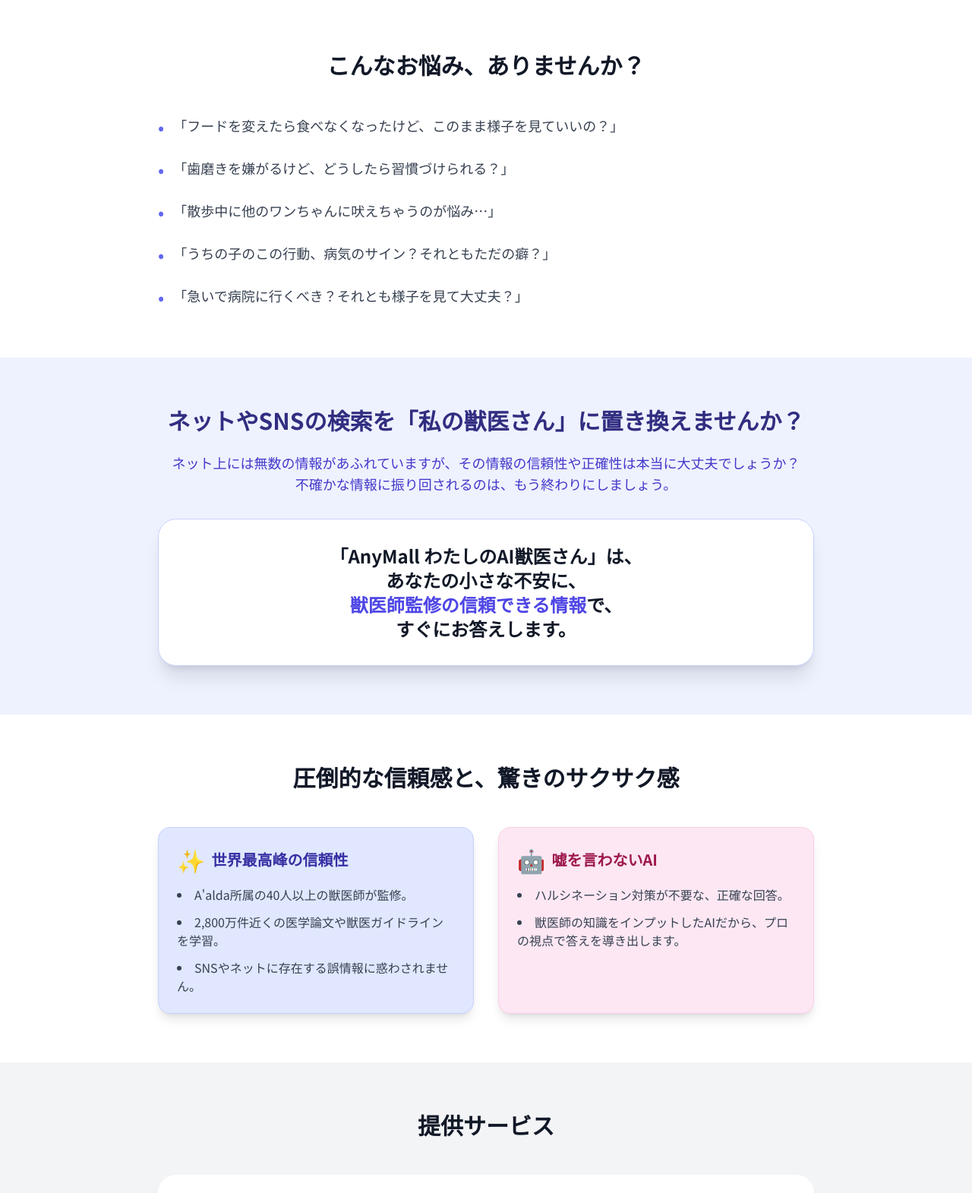
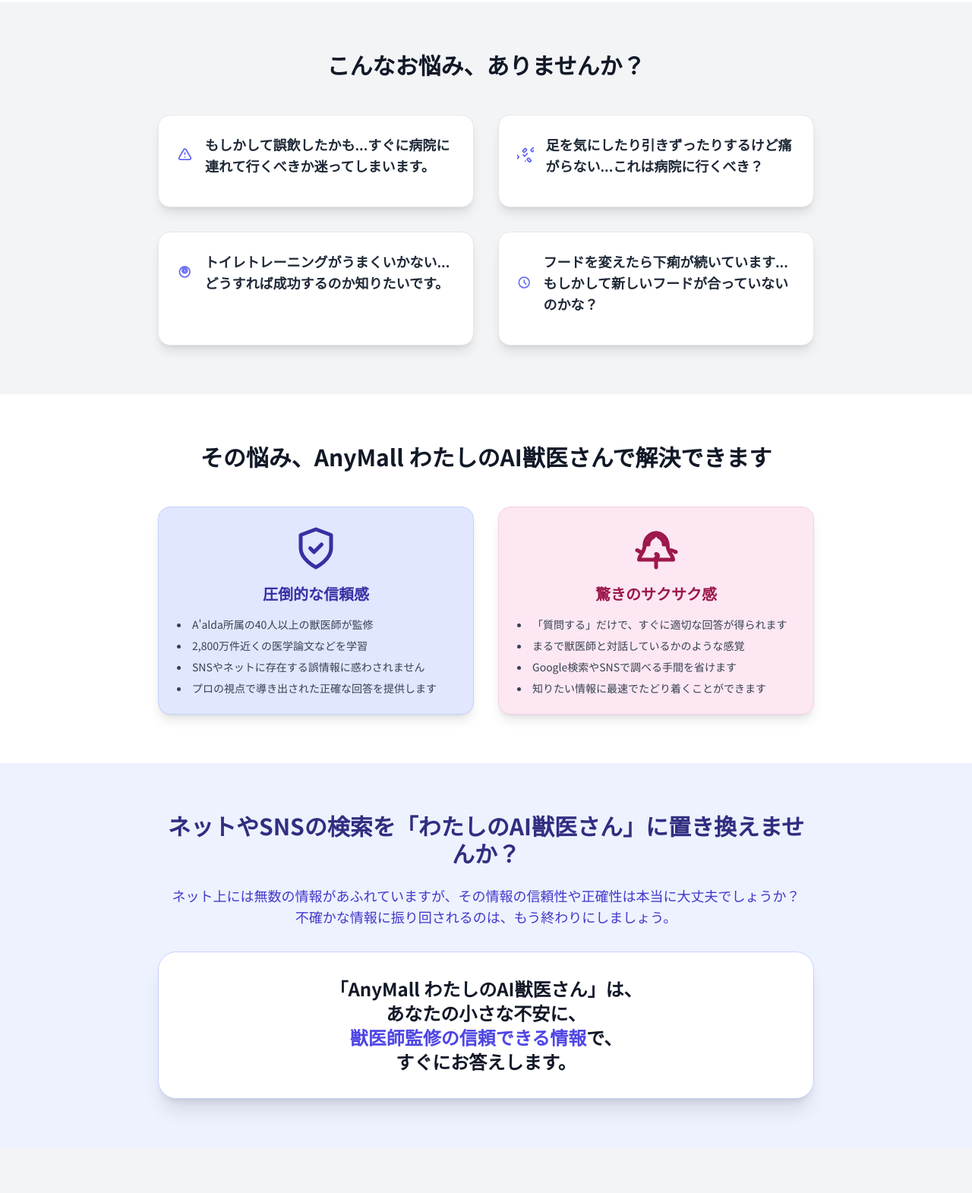
Before and after one commit to tatsuyaabe-byte/PetParent, a plain HTML site: page index.html in a window 1280 px wide. Shown: the part 1229-2800 px from the top of the page at 76% size. Drawn offline with nearby package versions, Linux system fonts and the light colour scheme.

Commit message:
Update index.html

```diff
--- a/index.html
+++ b/index.html
@@ -19,6 +19,7 @@
     <!-- Header Section -->
     <header class="bg-white shadow-sm sticky top-0 z-50">
         <div class="container mx-auto px-4 py-4 flex justify-between items-center">
+            <!-- サービス名を変更 -->
             <h1 class="text-xl font-bold text-indigo-600">AnyMall わたしのAI獣医さん</h1>
             <a href="#cta" class="bg-indigo-500 text-white px-4 py-2 rounded-full font-semibold hover:bg-indigo-600 transition-colors duration-300 shadow-md">健康チェックを始める</a>
         </div>
@@ -28,7 +29,7 @@
     <main>
         <section class="bg-indigo-50 text-center py-16 md:py-24">
             <div class="container mx-auto px-4">
-                <!-- ユーザーから提供された新しいコピーを適用 -->
+                <!-- FVコピーを修正 -->
                 <h2 class="text-3xl sm:text-4xl md:text-5xl font-extrabold text-indigo-900 leading-tight mb-4">
                     愛する家族の健康を<br class="md:hidden">一緒に守りましょう。
                 </h2>
@@ -39,18 +40,18 @@
                     <img src="https://placehold.co/1200x600/6366F1/FFFFFF?text=Warm+Image+of+Pet+and+Owner" alt="ペットと飼い主の温かいイメージ" class="w-full h-auto object-cover">
                     <div class="absolute inset-0 bg-indigo-500 bg-opacity-10"></div>
                 </div>
-                <!-- CTAボタンのテキストを新しいコピーに更新 -->
+                <!-- CTAボタンのテキストを更新 -->
                 <a href="#cta" class="mt-8 inline-block bg-indigo-600 text-white text-lg font-bold px-8 py-4 rounded-full shadow-lg transform hover:scale-105 transition-all duration-300">健康チェックを始める</a>
             </div>
         </section>
 
-        <!-- New Service Description Section -->
+        <!-- 新しいサービス説明文のセクション -->
         <section class="py-16 bg-white">
             <div class="container mx-auto px-4 max-w-4xl text-center">
-                <!-- ユーザーから提供されたサービス説明文を適用 -->
+                <!-- サービス説明文を修正 -->
                 <p class="text-xl sm:text-2xl font-bold text-gray-900 mb-8">
                     愛するペットの「いつもと違う」に気づいたら、<br>
-                    まずはここで相談してみませんか？
+                    まずはAI獣医に相談してみませんか？
                 </p>
                 <div class="grid sm:grid-cols-3 gap-6 mb-8">
                     <div class="p-4 bg-indigo-100 rounded-xl shadow-md">
@@ -73,41 +74,84 @@
             </div>
         </section>
 
-        <!-- Problem Section -->
+        <!-- 悩みのセクション - グラフィック化と内容追加 -->
+        <section class="py-16 bg-gray-100">
+            <div class="container mx-auto px-4 max-w-4xl">
+                <h3 class="text-2xl md:text-3xl font-bold text-center text-gray-900 mb-12">こんなお悩み、ありませんか？</h3>
+                <div class="grid sm:grid-cols-2 md:grid-cols-2 gap-8">
+                    <div class="bg-white p-6 rounded-2xl shadow-lg border border-gray-200">
+                        <div class="flex items-center mb-4">
+                            <!-- アイコンをシンプルに変更 -->
+                            <svg xmlns="http://www.w3.org/2000/svg" class="h-10 w-10 text-indigo-500" fill="none" viewBox="0 0 24 24" stroke="currentColor"><path stroke-linecap="round" stroke-linejoin="round" stroke-width="2" d="M12 9v2m0 4h.01m-6.938 4h13.856c1.54 0 2.502-1.667 1.732-3L13.732 4c-.77-1.333-2.694-1.333-3.464 0L3.332 16c-.77 1.333.192 3 1.732 3z" /></svg>
+                            <!-- 悩みの文章を調整 -->
+                            <p class="text-lg font-semibold ml-4">もしかして誤飲したかも...すぐに病院に連れて行くべきか迷ってしまいます。</p>
+                        </div>
+                    </div>
+                    <div class="bg-white p-6 rounded-2xl shadow-lg border border-gray-200">
+                        <div class="flex items-center mb-4">
+                            <!-- アイコンをシンプルに変更 -->
+                            <svg xmlns="http://www.w3.org/2000/svg" class="h-10 w-10 text-indigo-500" fill="none" viewBox="0 0 24 24" stroke="currentColor"><path stroke-linecap="round" stroke-linejoin="round" stroke-width="2" d="M9 12l2 2 4-4m5.618-4.137a1 1 0 010-1.414l2.586-2.586a1 1 0 011.414 0l1 1a1 1 0 010 1.414l-2.586 2.586a1 1 0 01-1.414 0zm-12 1a1 1 0 010-1.414l2.586-2.586a1 1 0 011.414 0l1 1a1 1 0 010 1.414l-2.586 2.586a1 1 0 01-1.414 0zm-7.618 10a1 1 0 01-1.414 0l-2.586-2.586a1 1 0 010-1.414l1-1a1 1 0 011.414 0l2.586 2.586a1 1 0 010 1.414zM16 17a1 1 0 011.414 0l2.586 2.586a1 1 0 010 1.414l-1 1a1 1 0 01-1.414 0l-2.586-2.586a1 1 0 010-1.414zM12 21h.01M12 3h.01" /></svg>
+                            <!-- 悩みの文章を調整 -->
+                            <p class="text-lg font-semibold ml-4">足を気にしたり引きずったりするけど痛がらない...これは病院に行くべき？</p>
+                        </div>
+                    </div>
+                    <div class="bg-white p-6 rounded-2xl shadow-lg border border-gray-200">
+                        <div class="flex items-center mb-4">
+                            <!-- アイコンをシンプルに変更 -->
+                            <svg xmlns="http://www.w3.org/2000/svg" class="h-10 w-10 text-indigo-500" fill="none" viewBox="0 0 24 24" stroke="currentColor"><path stroke-linecap="round" stroke-linejoin="round" stroke-width="2" d="M12 8c1.105 0 2 .895 2 2s-.895 2-2 2-2-.895-2-2 .895-2 2-2z" /><path stroke-linecap="round" stroke-linejoin="round" stroke-width="2" d="M12 14c-2.21 0-4-1.79-4-4s1.79-4 4-4 4 1.79 4 4-1.79 4-4 4z" /><path stroke-linecap="round" stroke-linejoin="round" stroke-width="2" d="M12 20c-4.418 0-8-3.582-8-8s3.582-8 8-8 8 3.582 8 8-3.582 8-8 8z" /></svg>
+                            <!-- 悩みの文章を調整 -->
+                            <p class="text-lg font-semibold ml-4">トイレトレーニングがうまくいかない...どうすれば成功するのか知りたいです。</p>
+                        </div>
+                    </div>
+                    <div class="bg-white p-6 rounded-2xl shadow-lg border border-gray-200">
+                        <div class="flex items-center mb-4">
+                            <!-- アイコンをシンプルに変更 -->
+                            <svg xmlns="http://www.w3.org/2000/svg" class="h-10 w-10 text-indigo-500" fill="none" viewBox="0 0 24 24" stroke="currentColor"><path stroke-linecap="round" stroke-linejoin="round" stroke-width="2" d="M12 8v4l3 3m6-3a9 9 0 11-18 0 9 9 0 0118 0z" /></svg>
+                            <!-- 悩みの文章を調整 -->
+                            <p class="text-lg font-semibold ml-4">フードを変えたら下痢が続いています...もしかして新しいフードが合っていないのかな？</p>
+                        </div>
+                    </div>
+                </div>
+            </div>
+        </section>
+
+        <!-- 悩みの解決理由（強み）セクション - 箇条書きとビジュアライズを強化 -->
         <section class="py-16 bg-white">
             <div class="container mx-auto px-4 max-w-4xl">
-                <h3 class="text-2xl md:text-3xl font-bold text-center text-gray-900 mb-12">こんなお悩み、ありませんか？</h3>
-                <ul class="space-y-6 text-lg text-gray-700">
-                    <!-- 日常の悩みを追加 -->
-                    <li class="flex items-start">
-                        <span class="mr-3 text-2xl text-indigo-500">&bull;</span>
-                        <span>「フードを変えたら食べなくなったけど、このまま様子を見ていいの？」</span>
-                    </li>
-                    <li class="flex items-start">
-                        <span class="mr-3 text-2xl text-indigo-500">&bull;</span>
-                        <span>「歯磨きを嫌がるけど、どうしたら習慣づけられる？」</span>
-                    </li>
-                    <li class="flex items-start">
-                        <span class="mr-3 text-2xl text-indigo-500">&bull;</span>
-                        <span>「散歩中に他のワンちゃんに吠えちゃうのが悩み…」</span>
-                    </li>
-                    <!-- 元々の悩みを残しつつ、少し表現を調整 -->
-                    <li class="flex items-start">
-                        <span class="mr-3 text-2xl text-indigo-500">&bull;</span>
-                        <span>「うちの子のこの行動、病気のサイン？それともただの癖？」</span>
-                    </li>
-                    <li class="flex items-start">
-                        <span class="mr-3 text-2xl text-indigo-500">&bull;</span>
-                        <span>「急いで病院に行くべき？それとも様子を見て大丈夫？」</span>
-                    </li>
-                </ul>
+                <h3 class="text-2xl md:text-3xl font-bold text-center text-gray-900 mb-12">その悩み、AnyMall わたしのAI獣医さんで解決できます</h3>
+                <div class="grid md:grid-cols-2 gap-8">
+                    <div class="bg-indigo-100 p-6 rounded-2xl shadow-lg border border-indigo-200 text-center">
+                        <div class="flex items-center justify-center mb-4 text-indigo-800">
+                            <svg xmlns="http://www.w3.org/2000/svg" width="60" height="60" viewBox="0 0 24 24" fill="none" stroke="currentColor" stroke-width="2" stroke-linecap="round" stroke-linejoin="round" class="lucide lucide-shield-check"><path d="M12 22s8-4 8-10V5l-8-3-8 3v7c0 6 8 10 8 10"/><path d="m9 12 2 2 4-4"/></svg>
+                        </div>
+                        <h4 class="text-xl font-bold text-indigo-800 mb-4">圧倒的な信頼感</h4>
+                        <ul class="text-gray-700 text-sm text-left list-disc list-inside space-y-2">
+                            <li>A'alda所属の40人以上の獣医師が監修</li>
+                            <li>2,800万件近くの医学論文などを学習</li>
+                            <li>SNSやネットに存在する誤情報に惑わされません</li>
+                            <li>プロの視点で導き出された正確な回答を提供します</li>
+                        </ul>
+                    </div>
+                    <div class="bg-pink-100 p-6 rounded-2xl shadow-lg border border-pink-200 text-center">
+                        <div class="flex items-center justify-center mb-4 text-pink-800">
+                            <svg xmlns="http://www.w3.org/2000/svg" width="60" height="60" viewBox="0 0 24 24" fill="none" stroke="currentColor" stroke-width="2" stroke-linecap="round" stroke-linejoin="round" class="lucide lucide-zap"><path d="M4 14a1 1 0 0 1-.41-.1L2 13"/><path d="M22 14a1 1 0 0 1 .41-.1L20 13"/><path d="M12 22v-5"/><path d="M12 17a1 1 0 0 0 0-2"/><path d="M18 10a6 6 0 0 0-12 0c0 4.5-3 5.5-3 8h18c0-2.5-3-3.5-3-8"/><path d="M18 10h-2c0-1.8-1-3.2-2.7-4L12 4 10.7 6c-1.7.8-2.7 2.2-2.7 4H6"/></svg>
+                        </div>
+                        <h4 class="text-xl font-bold text-pink-800 mb-4">驚きのサクサク感</h4>
+                        <ul class="text-gray-700 text-sm text-left list-disc list-inside space-y-2">
+                            <li>「質問する」だけで、すぐに適切な回答が得られます</li>
+                            <li>まるで獣医師と対話しているかのような感覚</li>
+                            <li>Google検索やSNSで調べる手間を省けます</li>
+                            <li>知りたい情報に最速でたどり着くことができます</li>
+                        </ul>
+                    </div>
+                </div>
             </div>
         </section>
 
         <!-- Replacement Section -->
         <section class="bg-indigo-50 py-16">
             <div class="container mx-auto px-4 text-center max-w-4xl">
-                <h3 class="text-2xl md:text-3xl font-bold text-indigo-900 mb-6">ネットやSNSの検索を<br class="sm:hidden">「私の獣医さん」に置き換えませんか？</h3>
+                <h3 class="text-2xl md:text-3xl font-bold text-indigo-900 mb-6">ネットやSNSの検索を<br class="sm:hidden">「わたしのAI獣医さん」に置き換えませんか？</h3>
                 <p class="text-base sm:text-lg text-indigo-700 mb-8">
                     ネット上には無数の情報があふれていますが、その情報の信頼性や正確性は本当に大丈夫でしょうか？<br>
                     不確かな情報に振り回されるのは、もう終わりにしましょう。
@@ -123,79 +167,10 @@
             </div>
         </section>
 
-        <!-- Strength Section -->
-        <section class="py-16 bg-white">
-            <div class="container mx-auto px-4 max-w-4xl">
-                <h3 class="text-2xl md:text-3xl font-bold text-center text-gray-900 mb-12">圧倒的な信頼感と、驚きのサクサク感</h3>
-                <div class="grid md:grid-cols-2 gap-8">
-                    <div class="bg-indigo-100 p-6 rounded-2xl shadow-lg border border-indigo-200">
-                        <h4 class="text-xl font-bold text-indigo-800 mb-4 flex items-center">
-                            <span class="mr-2 text-3xl">✨</span> 世界最高峰の信頼性
-                        </h4>
-                        <ul class="space-y-3 text-gray-700 list-disc list-inside">
-                            <li>A'alda所属の40人以上の獣医師が監修。</li>
-                            <li>2,800万件近くの医学論文や獣医ガイドラインを学習。</li>
-                            <li>SNSやネットに存在する誤情報に惑わされません。</li>
-                        </ul>
-                    </div>
-                    <div class="bg-pink-100 p-6 rounded-2xl shadow-lg border border-pink-200">
-                        <h4 class="text-xl font-bold text-pink-800 mb-4 flex items-center">
-                            <span class="mr-2 text-3xl">🤖</span> 嘘を言わないAI
-                        </h4>
-                        <ul class="space-y-3 text-gray-700 list-disc list-inside">
-                            <li>ハルシネーション対策が不要な、正確な回答。</li>
-                            <li>獣医師の知識をインプットしたAIだから、プロの視点で答えを導き出します。</li>
-                        </ul>
-                    </div>
-                </div>
-            </div>
-        </section>
-
-        <!-- Service Section -->
-        <section class="bg-gray-100 py-16">
-            <div class="container mx-auto px-4 max-w-4xl">
-                <h3 class="text-2xl md:text-3xl font-bold text-center text-gray-900 mb-12">提供サービス</h3>
-                <div class="space-y-12">
-                    <div class="flex flex-col md:flex-row items-center bg-white p-8 rounded-3xl shadow-xl">
-                        <img src="https://placehold.co/200x200/F1F5F9/94A3B8?text=AI+Icon" alt="AIアイコン" class="w-32 h-32 md:w-40 md:h-40 rounded-full object-cover mb-4 md:mb-0 md:mr-8">
-                        <div class="text-center md:text-left">
-                            <h4 class="text-2xl font-bold text-indigo-600 mb-2">1. 私の獣医さんAI</h4>
-                            <p class="text-gray-700">ペットの種類や年齢、症状を入力するだけで、専門的な知見に基づいた回答を瞬時に生成。日々の疑問から、病院に行くべきかの判断材料まで、いつでも頼れるあなたのパートナーです。</p>
-                        </div>
-                    </div>
-                    <div class="flex flex-col md:flex-row items-center bg-white p-8 rounded-3xl shadow-xl">
-                        <img src="https://placehold.co/200x200/F1F5F9/94A3B8?text=Report+Icon" alt="レポートアイコン" class="w-32 h-32 md:w-40 md:h-40 rounded-full object-cover mb-4 md:mb-0 md:mr-8">
-                        <div class="text-center md:text-left">
-                            <h4 class="text-2xl font-bold text-indigo-600 mb-2">2. AIさくっと即レポ</h4>
-                            <p class="text-gray-700">病院での検査結果ファイルをアップロードするだけで、専門的な数値を分かりやすく解説。現在の健康状態や、これから注意すべきポイントを教えてくれるので、獣医師さんとのコミュニケーションがよりスムーズになります。</p>
-                        </div>
-                    </div>
-                </div>
-            </div>
-        </section>
-
-        <!-- How to use & Video Section -->
-        <section class="py-16 bg-white text-center">
-            <div class="container mx-auto px-4 max-w-4xl">
-                <h3 class="text-2xl md:text-3xl font-bold text-gray-900 mb-8">使い方はとっても簡単！</h3>
-                <img src="https://placehold.co/1200x600/E2E8F0/4A5568?text=Animated+GIF+of+App+Usage" alt="サービスの利用方法" class="w-full max-w-2xl mx-auto rounded-xl shadow-lg mb-12">
-
-                <h3 class="text-2xl md:text-3xl font-bold text-gray-900 mb-8">プロモーション動画はこちら</h3>
-                <div class="relative w-full max-w-2xl mx-auto aspect-video rounded-xl overflow-hidden shadow-lg">
-                    <!-- A placeholder for a YouTube video embed -->
-                    <div class="absolute inset-0 flex items-center justify-center bg-gray-300">
-                        <svg class="w-20 h-20 text-gray-500" fill="currentColor" viewBox="0 0 20 20">
-                            <path fill-rule="evenodd" d="M10 18a8 8 0 100-16 8 8 0 000 16zM9.555 7.168A1 1 0 008 8v4a1 1 0 001.555.832l3-2a1 1 0 000-1.664l-3-2z" clip-rule="evenodd"></path>
-                        </svg>
-                    </div>
-                </div>
-            </div>
-        </section>
-
         <!-- Pricing Section -->
         <section class="bg-gray-100 py-16">
             <div class="container mx-auto px-4 max-w-4xl">
-                <h3 class="text-2xl md:text-3xl font-bold text-center text-gray-900 mb-12">料金プラン</h3>
+                <h3 class="text-2xl md:text-3xl font-bold text-center text-gray-900 mb-12">料金プランはこちら</h3>
                 <div class="grid md:grid-cols-2 gap-8">
                     <div class="bg-white p-8 rounded-3xl shadow-xl border border-gray-200 text-center">
                         <h4 class="text-2xl font-bold text-gray-900 mb-4">無料プラン</h4>
@@ -205,7 +180,8 @@
                     </div>
                     <div class="bg-indigo-600 p-8 rounded-3xl shadow-xl text-white text-center transform scale-105">
                         <h4 class="text-2xl font-bold mb-4">有料プラン</h4>
-                        <p class="text-4xl font-extrabold mb-6">¥2,200<span class="text-lg">/月（税込）</span></p>
+                        <!-- 有料プランの金額を変更 -->
+                        <p class="text-4xl font-extrabold mb-6">¥3,850<span class="text-lg">/月（税込）</span></p>
                         <p class="mb-6">質問回数無制限で、いつでも安心。<br>全ての機能をご利用いただけます。</p>
                         <a href="#cta" class="inline-block bg-white text-indigo-600 font-bold px-8 py-3 rounded-full hover:bg-gray-200 transition-colors duration-300 shadow-md">有料プランに申し込む</a>
                     </div>
```
